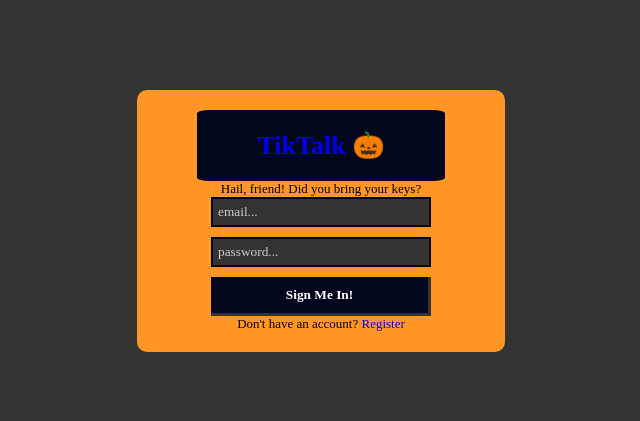
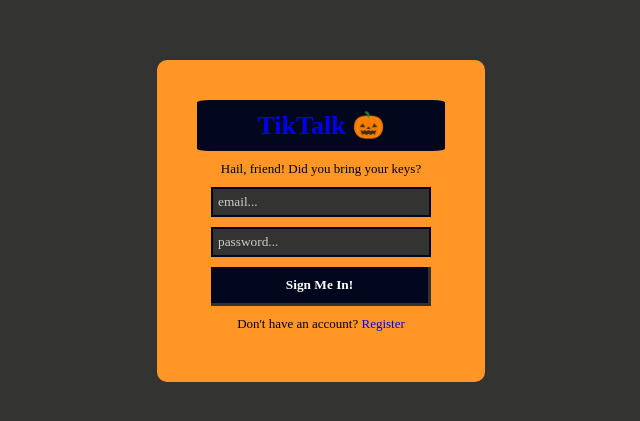
Before and after one commit to hunteradams10/TikTalk-Client, a React (Create React App) app: page / in a window 1280 px wide. Shown: the part 179-600 px from the top of the page, without its empty margins (319-959 px from the left). Built offline with nearby package versions, Linux system fonts and the light colour scheme; a web font is replaced by a local one.

Commit message:
fixed css and removed file upload for now

```diff
--- a/src/pages/Register.jsx
+++ b/src/pages/Register.jsx
@@ -88,10 +88,6 @@ const Register = () => {
           <input type="email" placeholder="email..." name="email"value={email || ""} required onChange={(e) => setEmail(e.target.value)}/>
           <input type="password" placeholder="password..." name="password" value={password || ''} required onChange={(e) => setPassword(e.target.value)}/>
           <input style={{display: "none"}} type="file" id="file"/>
-          <label htmlFor="file" id="file">
-            <img src="" alt="" />
-            <span>Upload an avatar!</span>
-          </label>
           <button type="submit" disabled={isLoading} >
             Sign Me up!
             </button>
--- a/src/style.scss
+++ b/src/style.scss
@@ -29,7 +29,7 @@ body{
 
   .form-wrap {
     background-color: $color-orange;
-    padding: 20px 60px;
+    padding: 40px;
     display: flex;
     align-items: center;
     flex-direction: column;
@@ -46,7 +46,7 @@ body{
       background-color: $color-black;
       font-weight: bold;
       font-size: 26px;
-      padding: 20px 60px;
+      padding: 10px 60px;
       border-radius: 5%;
       align-items: center;
       font-family: "Poor Story", cursive;
@@ -105,6 +105,7 @@ body{
 
     p {
       font-size: small;
+      padding: 10px;
 
       a{
         text-decoration: none;
```
